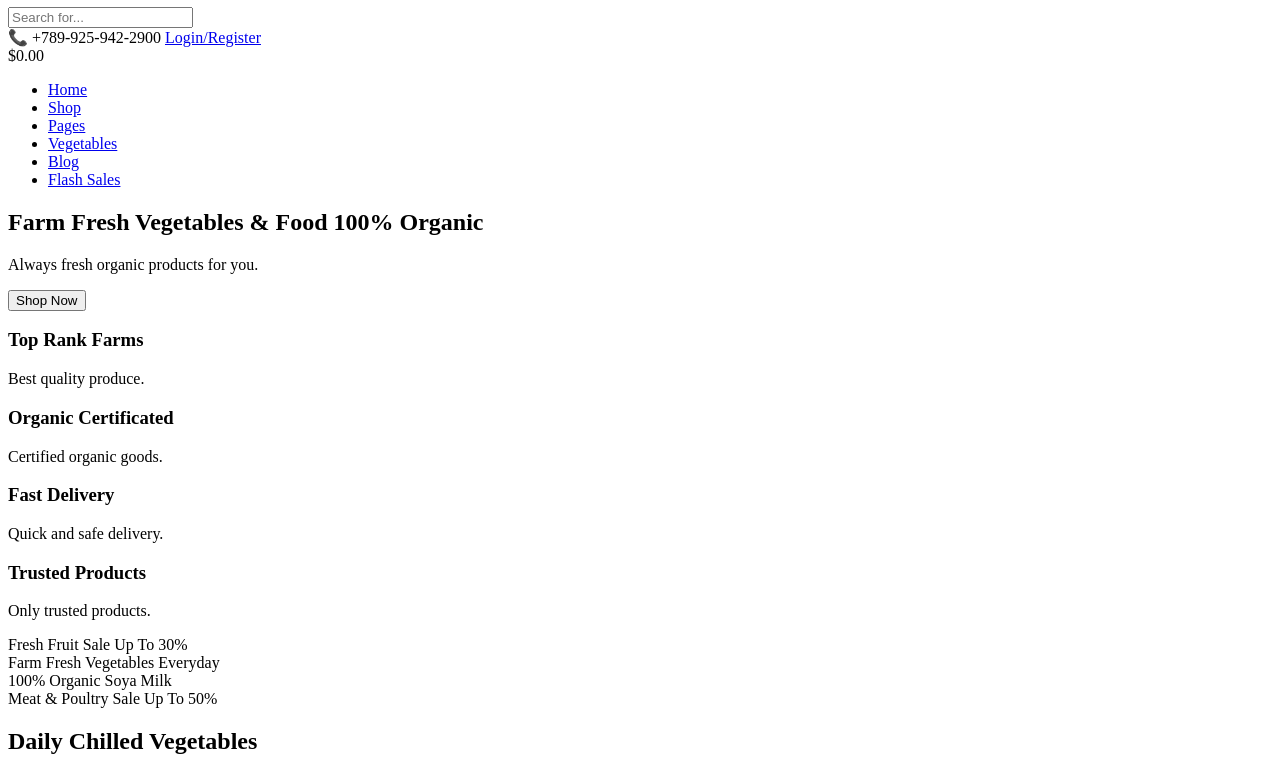
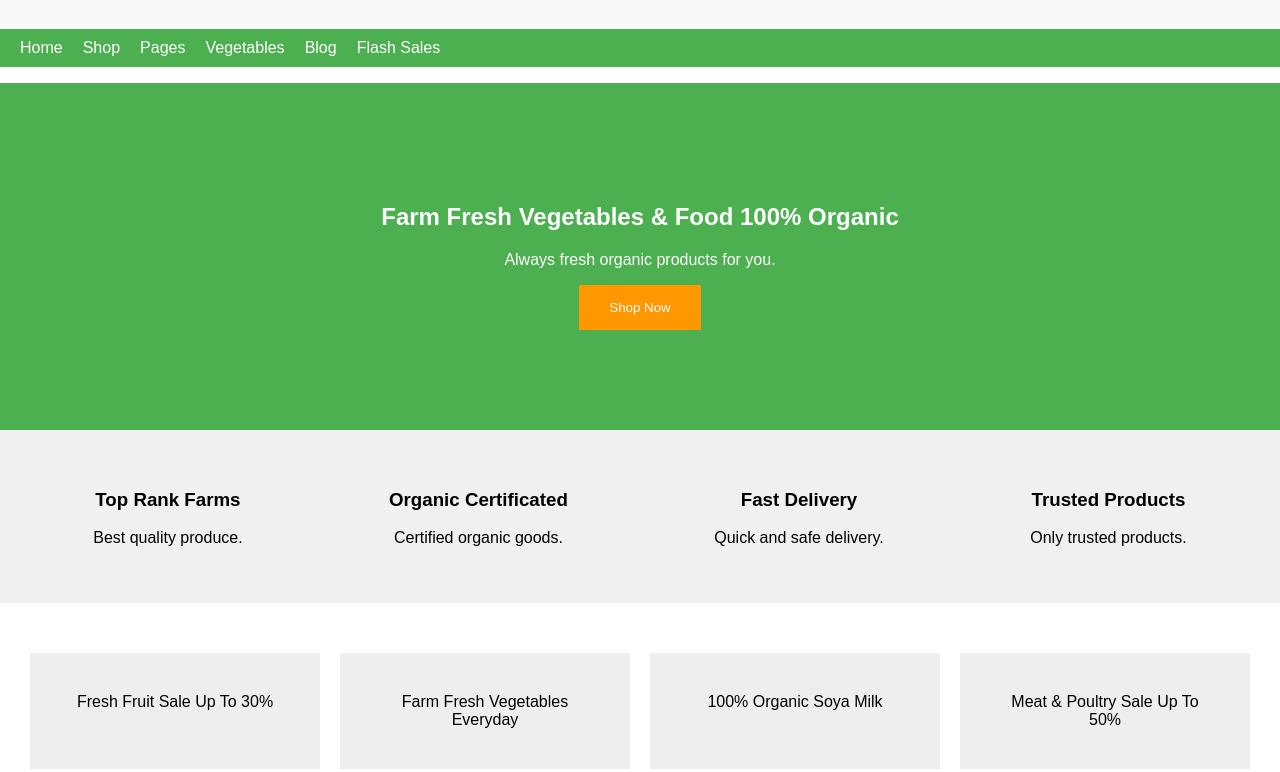
Before and after one commit to Gem023UI/EcoCart, a plain HTML site: page frontend/landingpage.html in a window 1280 px wide. Shown: the part 141-913 px from the top of the page. Drawn offline with Linux system fonts and the light colour scheme.

Commit message:
initate Landing Page UI

```diff
--- a/frontend/landingpage.html
+++ b/frontend/landingpage.html
@@ -4,7 +4,7 @@
   <meta charset="UTF-8" />
   <meta name="viewport" content="width=device-width, initial-scale=1.0"/>
   <title>Greenmart - Organic Store</title>
-  <link rel="stylesheet" href="styles.css" />
+  <link rel="stylesheet" href="./css/landingpage.css" />
 </head>
 <body>
   <!-- Header -->
```
Also changed, not shown: frontend/loginregister.html (+1 -1 lines).
